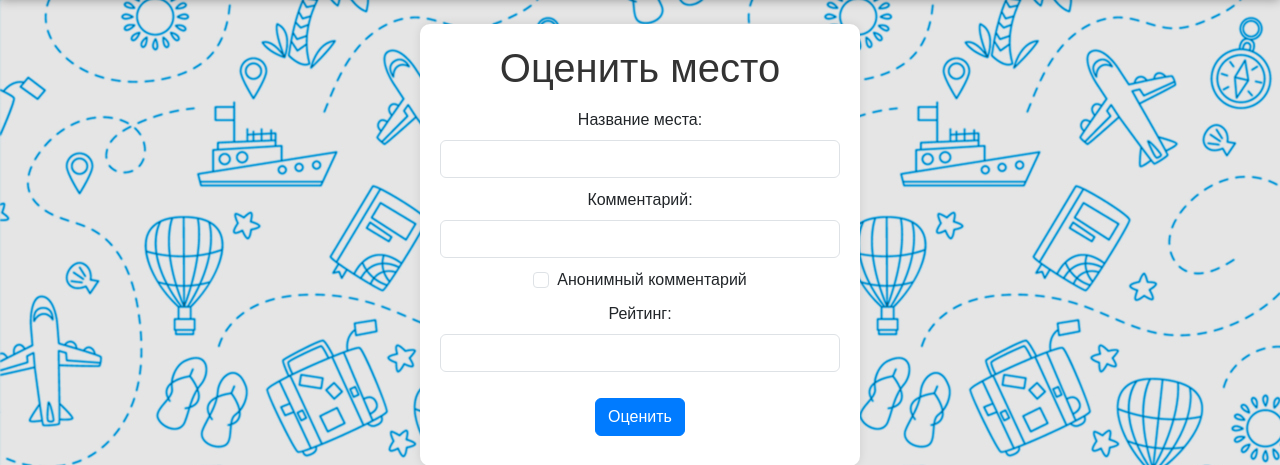
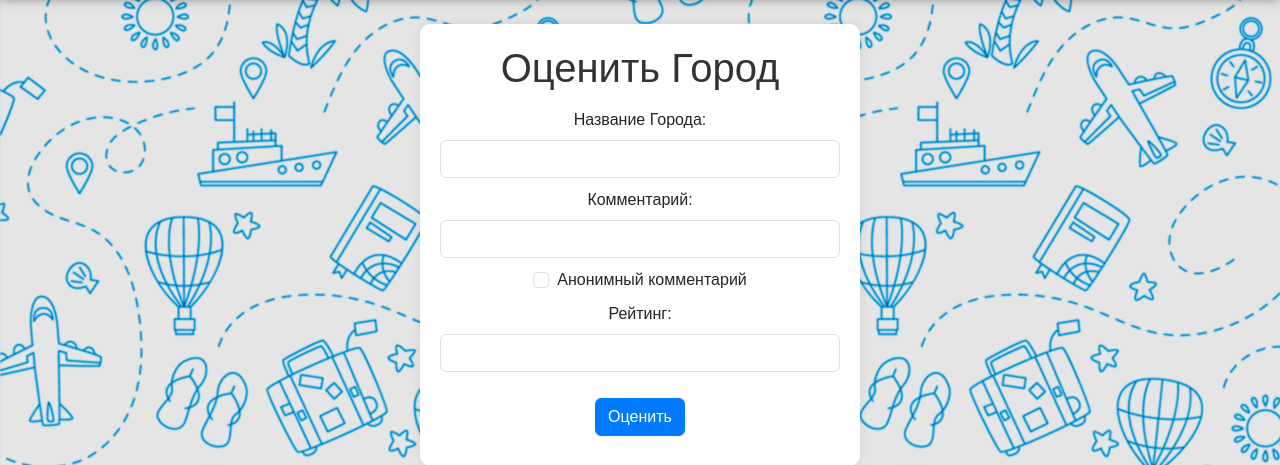
Before and after one commit to danxhuan/TeamLeapKeep, a Flask app: page /rate_place in a window 1280 px wide. Shown: the part 104-569 px from the top of the page. Run offline with Flask 3, Linux system fonts and the light colour scheme; the visitor is signed in with stand-in values (Sample User, id 1); some libraries are stand-ins or nearby versions.

Commit message:
Update rate_place.html

```diff
--- a/templates/rate_place.html
+++ b/templates/rate_place.html
@@ -12,13 +12,13 @@
       {% include 'header.html' %}
     </header>
     <div class="container_auth">
-        <h1 class="h1">Оценить место</h1>
+        <h1 class="h1">Оценить Город</h1>
         {% if error %}
           <div class="alert alert-danger my-3">{{ error }}</div>
         {% endif %}
         <form action="{{ url_for('rate_place') }}" method="post" class="rate-place-form">
             <div class="form-group">
-                <label for="place_name">Название места:</label>
+                <label for="place_name">Название Города:</label>
                 <input type="text" id="place_name" name="place_name" class="form-control" required>
             </div>
             <div class="form-group">
```
